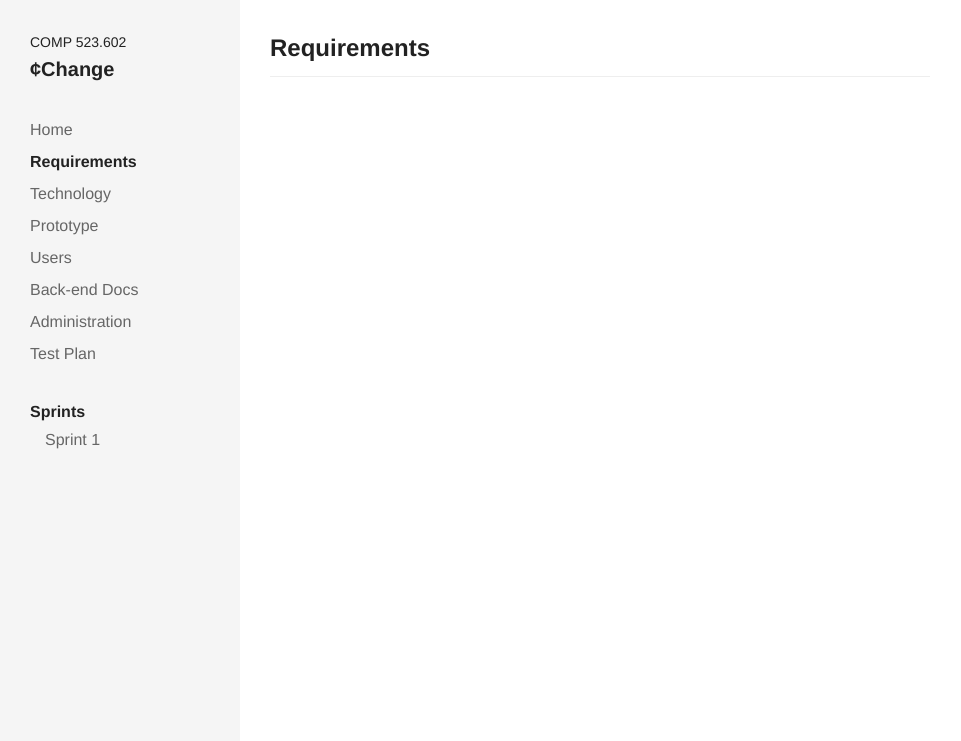
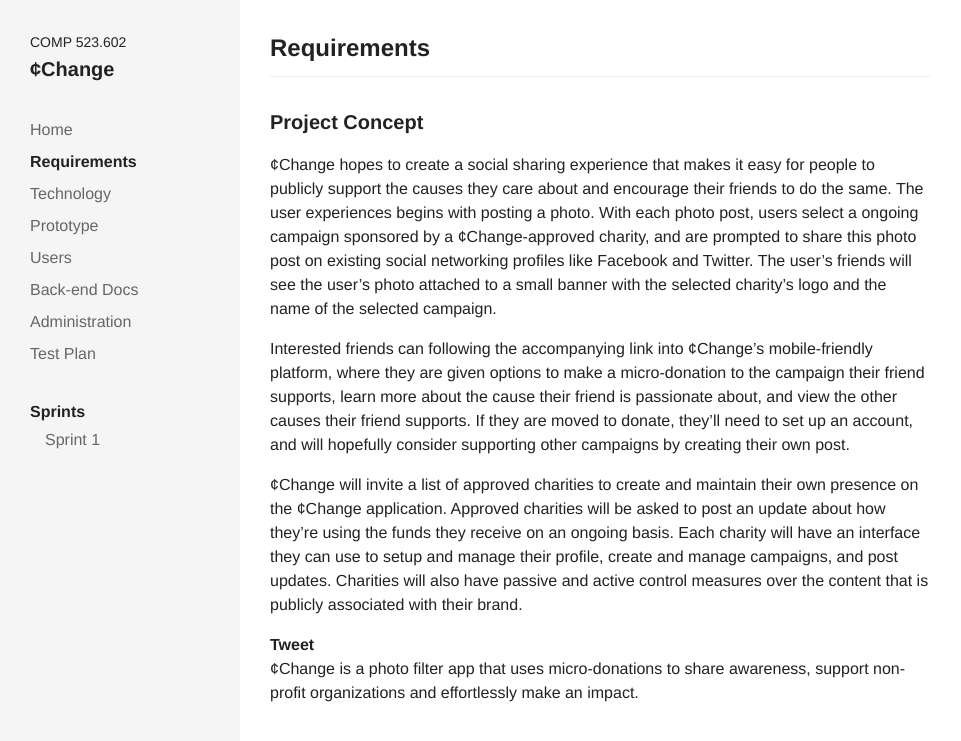
Before and after one commit to comp523-602/cchange-project, a Jekyll site: the page built from requirements.markdown, in a window 1280 px wide. Shown: the top 741 px of the page, without its empty margins (0-961 px from the left). Built offline with Jekyll 4.4.1, drawn with Linux system fonts in a browser that asks for light colours; our own code applies the rules of GitHub Pages for plain Markdown files.

Commit message:
Updated Requirements

```diff
--- a/requirements.markdown
+++ b/requirements.markdown
@@ -3,3 +3,14 @@
 date: 2017-10-01 13:05:00 -04:00
 position: 1
 ---
+
+## Project Concept
+
+¢Change hopes to create a social sharing experience that makes it easy for people to publicly support the causes they care about and encourage their friends to do the same. The user experiences begins with posting a photo. With each photo post, users select a ongoing campaign sponsored by a ¢Change-approved charity, and are prompted to share this photo post on existing social networking profiles like Facebook and Twitter. The user's friends will see the user's photo attached to a small banner with the selected charity's logo and the name of the selected campaign.
+
+Interested friends can following the accompanying link into ¢Change's mobile-friendly platform, where they are given options to make a micro-donation to the campaign their friend supports, learn more about the cause their friend is passionate about, and view the other causes their friend supports. If they are moved to donate, they'll need to set up an account, and will hopefully consider supporting other campaigns by creating their own post.
+
+¢Change will invite a list of approved charities to create and maintain their own presence on the ¢Change application. Approved charities will be asked to post an update about how they're using the funds they receive on an ongoing basis. Each charity will have an interface they can use to setup and manage their profile, create and manage campaigns, and post updates. Charities will also have passive and active control measures over the content that is publicly associated with their brand.
+
+**Tweet**
+¢Change is a photo filter app that uses micro-donations to share awareness, support non-profit organizations and effortlessly make an impact.
```
